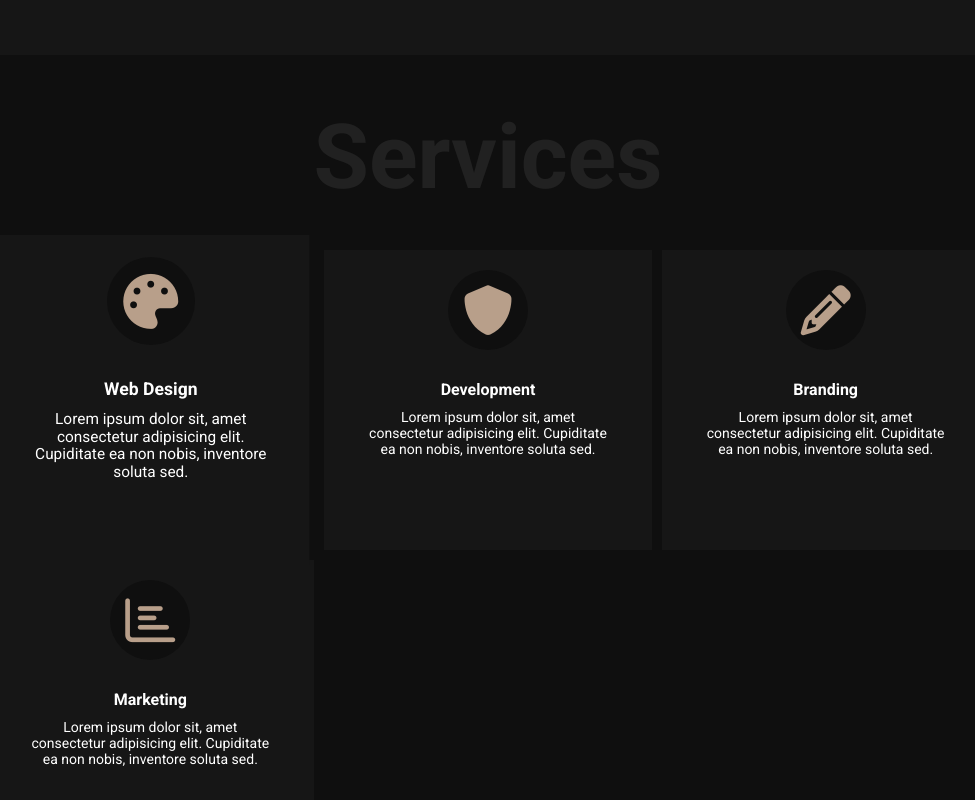
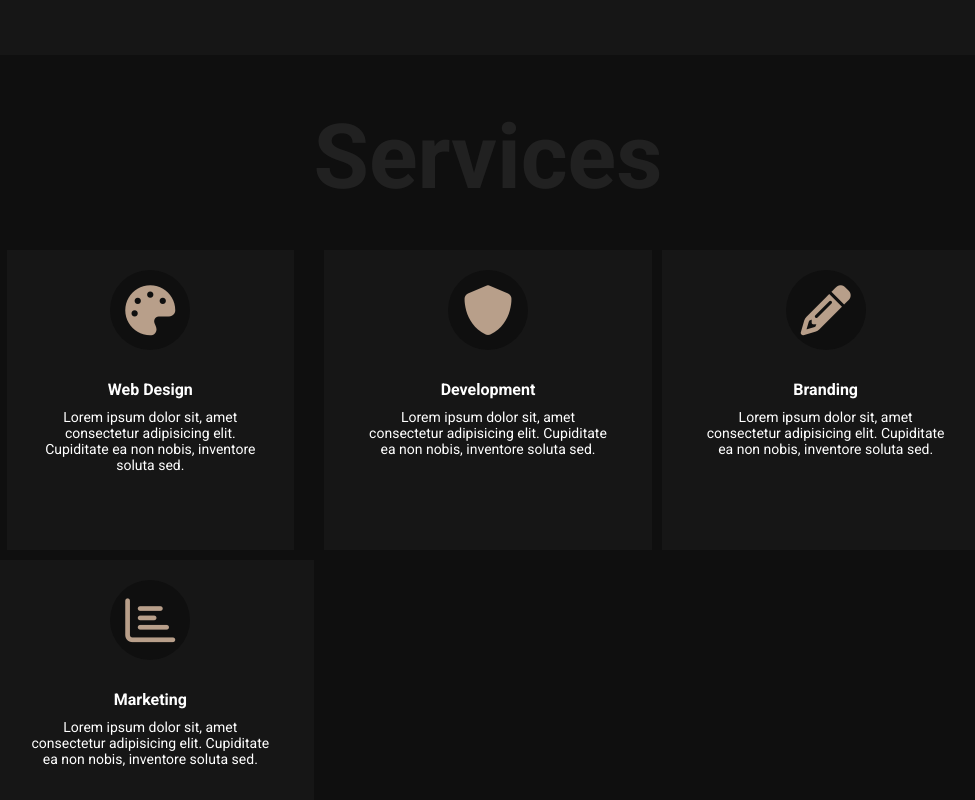
Before and after one commit to Basma-Bensadi/portfolio-website, a plain HTML site: page index.html in a window 1280 px wide. In both pictures the pointer is over the element 302 px from the left and 1945 px from the top of the page. Shown: the part 1545-2345 px from the top of the page, without its empty margins (152-1127 px from the left). Drawn offline with Linux system fonts and the light colour scheme.

Commit message:
still solving the overflow problem

```diff
--- a/style.css
+++ b/style.css
@@ -389,7 +389,7 @@ nav ul li a {
     transition: 0.3s ease-in-out;
 }
 .card:hover{
-    transform: scale(1.1);
+    transform: scale(1.0.5);
     margin: 0rem 2rem;
 }
 .card-icon-container{
```
